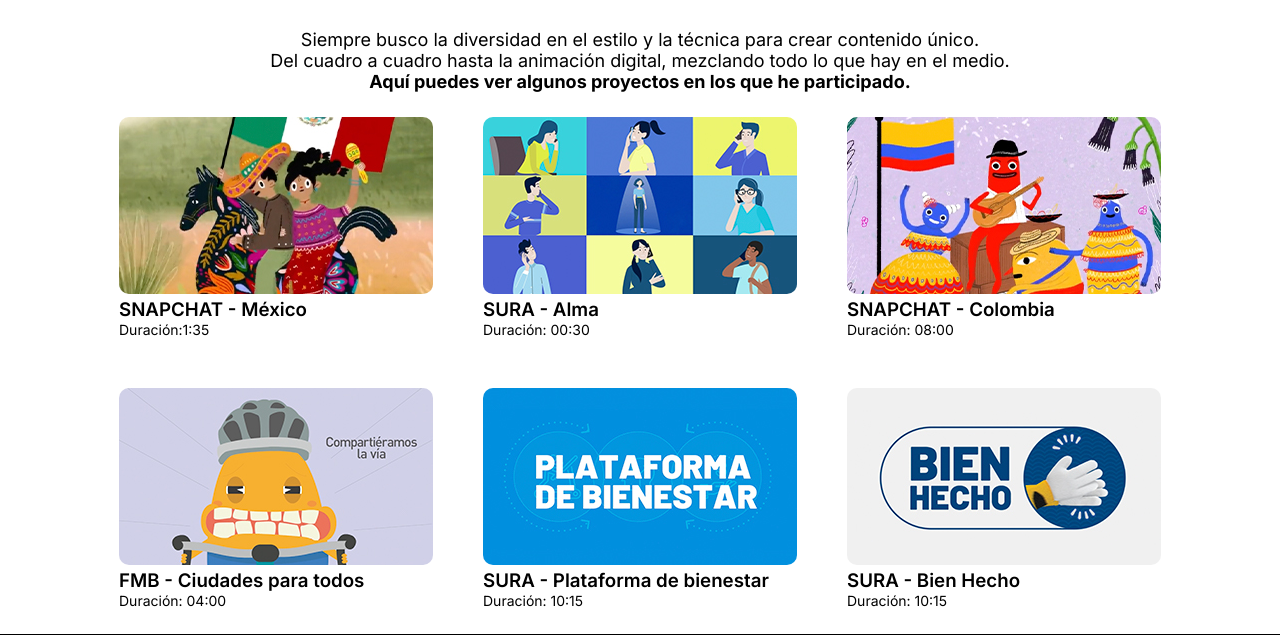
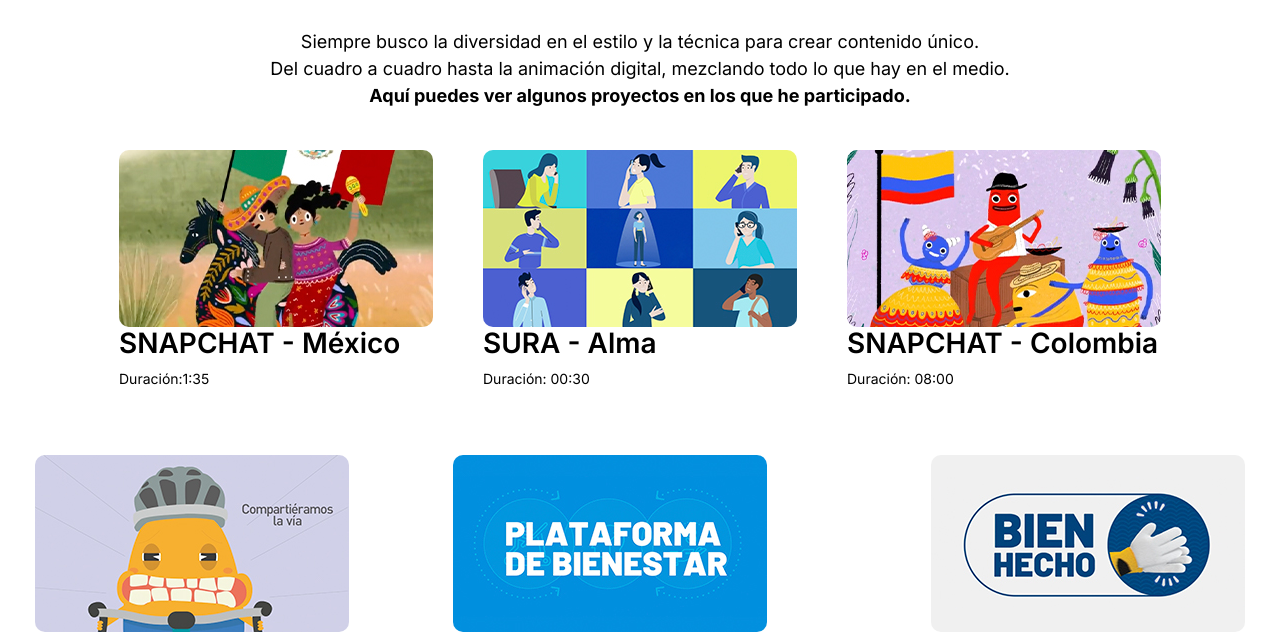
Before and after one commit to davidcaslu/PortafolioTerceraEntrega-DavidCastano, a website: page paginas/animacion.html in a window 1280 px wide. Shown: the part 220-855 px from the top of the page. Drawn offline with nearby package versions, Linux system fonts and the light colour scheme.

Commit message:
se configura bootstrap en la animación

```diff
--- a/paginas/animacion.html
+++ b/paginas/animacion.html
@@ -8,6 +8,7 @@
     <meta name="description" content="Portafolio de clips de animación de David Castaño Luján">
     <meta name="keywords" content="portafolio, animación, audiovisual, realizador, David, Castaño, Luján, Medellín, Colombia">
     <link rel="icon" type="image/jpg" href="../imagenes/favicon.png"/>
+    <link rel="stylesheet" href="https://cdn.jsdelivr.net/npm/bootstrap@4.6.2/dist/css/bootstrap.min.css" integrity="sha384-xOolHFLEh07PJGoPkLv1IbcEPTNtaed2xpHsD9ESMhqIYd0nLMwNLD69Npy4HI+N" crossorigin="anonymous">
     <link rel="stylesheet" href="../css/styles.css">
     <link rel="preconnect" href="https://fonts.googleapis.com">
     <link rel="preconnect" href="https://fonts.gstatic.com" crossorigin>
@@ -110,5 +111,9 @@
         </div>
     </footer>
     </section>
+
+    <script src="https://cdn.jsdelivr.net/npm/jquery@3.5.1/dist/jquery.slim.min.js" integrity="sha384-DfXdz2htPH0lsSSs5nCTpuj/zy4C+OGpamoFVy38MVBnE+IbbVYUew+OrCXaRkfj" crossorigin="anonymous"></script>
+    <script src="https://cdn.jsdelivr.net/npm/bootstrap@4.6.2/dist/js/bootstrap.bundle.min.js" integrity="sha384-Fy6S3B9q64WdZWQUiU+q4/2Lc9npb8tCaSX9FK7E8HnRr0Jz8D6OP9dO5Vg3Q9ct" crossorigin="anonymous"></script>
+
 </body>
 </html>
```
